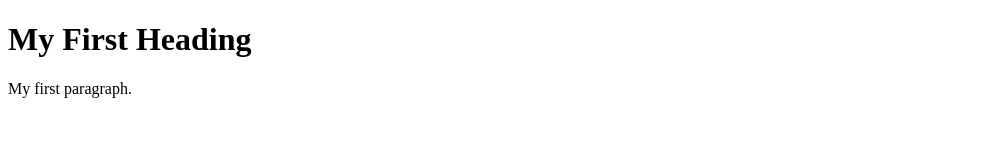
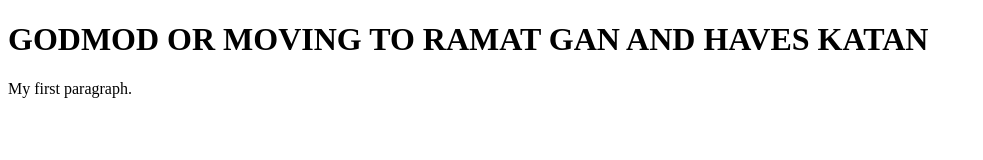
Before and after one commit to orsu123/aws-openlock, a plain HTML site: page static/index.html in a window 1280 px wide. Shown: the whole page, without its empty margins (0-983 px from the left). Drawn offline with Linux system fonts and the light colour scheme.

Commit message:
This is my first commit

```diff
--- a/static/index.html
+++ b/static/index.html
@@ -2,7 +2,7 @@
 <html>
 <body>
 
-<h1>My First Heading</h1>
+<h1>GODMOD OR MOVING TO RAMAT GAN AND HAVES KATAN</h1>
 
 <p>My first paragraph.</p>
 
```
